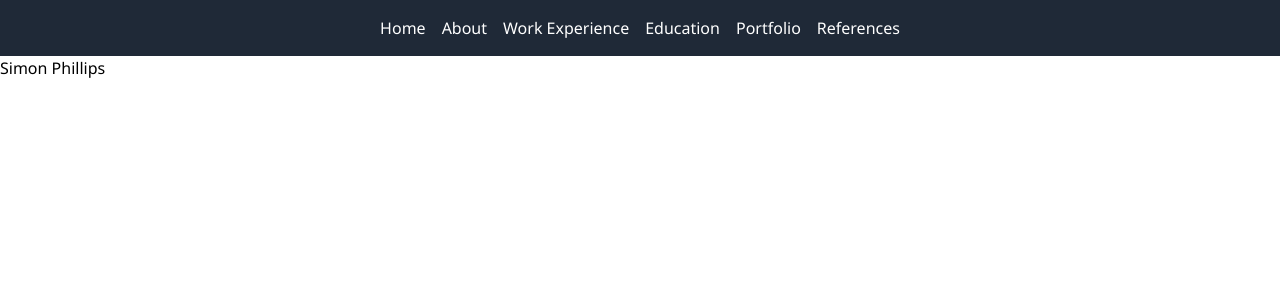
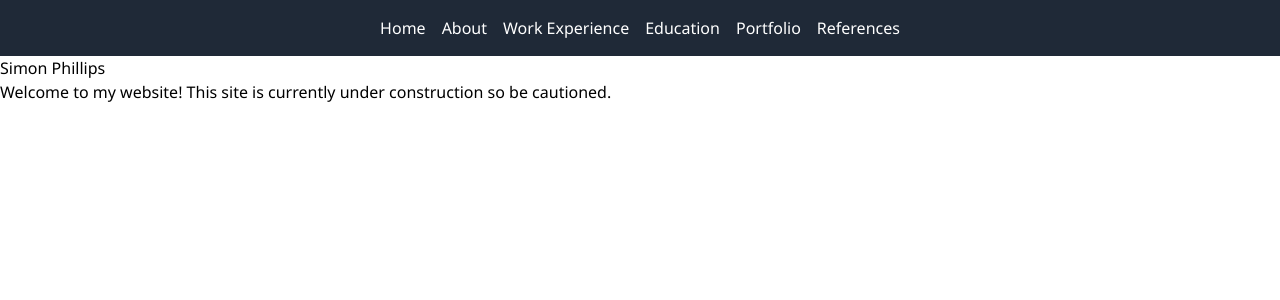
Before and after one commit to tassyguy/my-resume-website, a Next.js app: page / in a window 1280 px wide. Shown: the top 300 px of the page. Built offline with nearby package versions, Linux system fonts and the light colour scheme.

Commit message:
Test edit

```diff
--- a/src/pages/index.tsx
+++ b/src/pages/index.tsx
@@ -13,6 +13,7 @@ const Home: React.FC = () => {
     <div>
       <Header />
       <h1>Simon Phillips</h1>
+      <p>Welcome to my website! This site is currently under construction so be cautioned.</p>
       <main>
         <CurrentSection sectionID={section as string} />
       </main>
```
